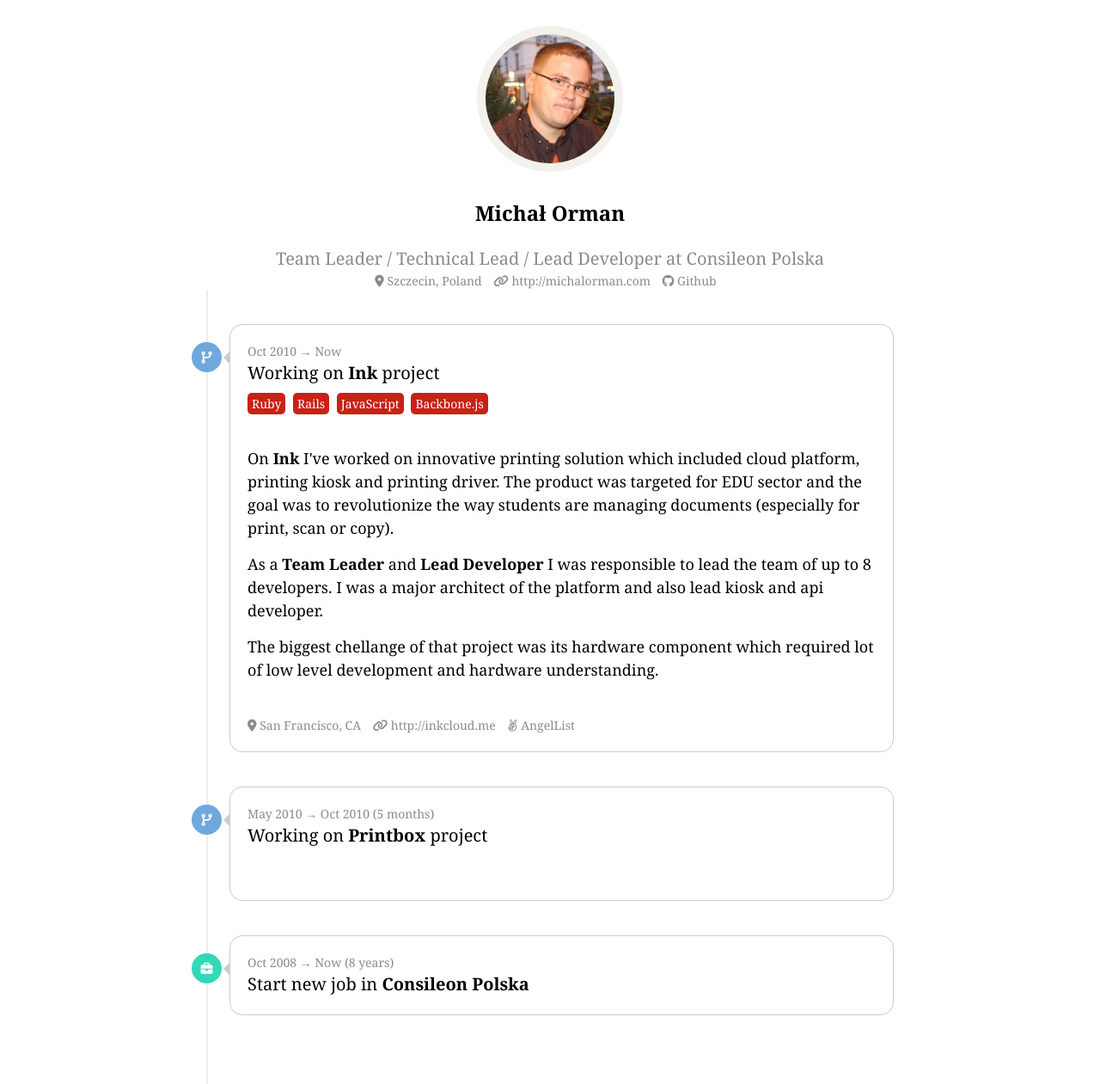
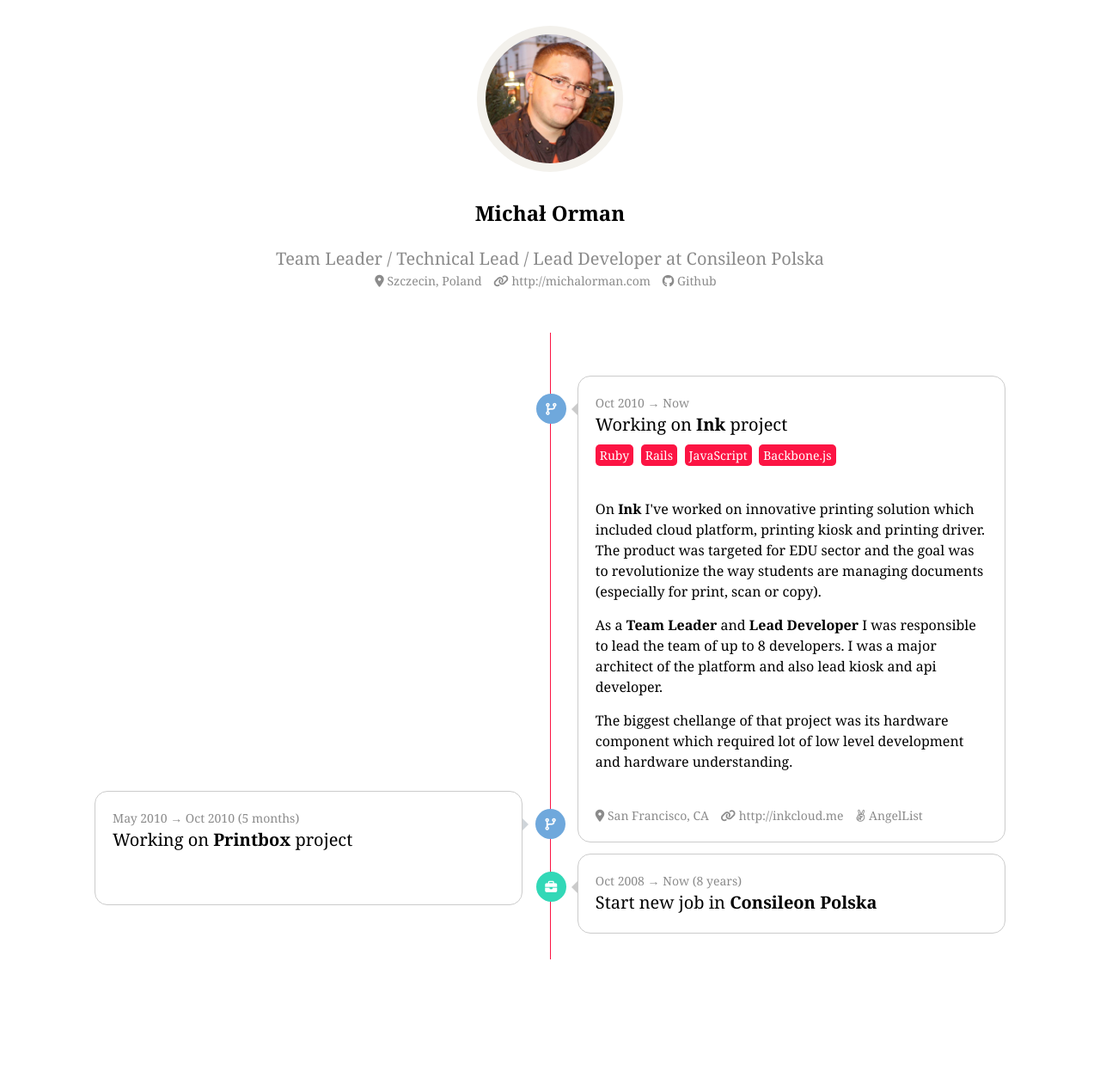
Before and after one commit to michalorman/michalorman.github.com, a Jekyll site: the page profile.html, which Jekyll copies as it is, in a window 1280 px wide. Shown: the whole page at 86% size. Built offline with Jekyll 4.4.1, drawn with Linux system fonts in a browser that asks for light colours; nearby versions of some CDN libraries; after the commit the page ends 1126 px from its top, so only the background shows below that.

Commit message:
2 column timeline.

```diff
--- a/css/profile.css
+++ b/css/profile.css
@@ -114,6 +114,8 @@
   display: flex;
   flex-direction: column;
   align-items: center;
+  width: 1060px;
+  margin: 0 auto;
 }
 
 #personal-info {
@@ -161,17 +163,32 @@
 }
 
 #timeline {
-  border-left: 2px solid #ededed;
-  padding: 40px 0 40px 25px;
-  width: 800px;
+  width: 100%;
+  position: relative;
+  margin: 50px 0;
+  padding: 50px 0;
+}
+
+#timeline #timeline-line {
+  position: absolute;
+  top: 0;
+  left: 50%;
+  bottom: -40px;
+  width: 1px;
+  background: #FC1443;
 }
 
 #timeline .timeline-item {
-  margin-bottom: 40px;
+  margin-bottom: -60px;
   border: 1px solid #cbcbcb;
   padding: 20px;
   border-radius: 15px;
   position: relative;
+  width: 47%;
+}
+
+#timeline .timeline-item:nth-child(even) {
+  margin-left: 53%;
 }
 
 #timeline .timeline-item:before {
@@ -184,24 +201,38 @@
   font-family: FontAwesome;
   text-align: center;
   position: absolute;
-  left: -45px;
+  left: -49px;
 }
 
-#timeline .timeline-item:after {
+#timeline .timeline-item:nth-child(odd):before {
+  left: 512px;
+}
+
+#timeline .timeline-item:nth-child(even):after {
   content: '';
   display: block;
   width: 0;
   height: 0;
-  /* border-top: 7px solid transparent; */
-  /* border-bottom: 7px solid transparent; */
-  /* border-left: 7px solid #cfd5da; */
-  /* border-right: 0; */
   border-top: 7px solid transparent;
   border-bottom: 7px solid transparent;
   border-right: 7px solid #cbcbcb;
   position: absolute;
   top: 31px;
   left: -8px;
+}
+
+#timeline .timeline-item:nth-child(odd):after {
+  content: '';
+  display: block;
+  width: 0;
+  height: 0;
+  border-top: 7px solid transparent;
+  border-bottom: 7px solid transparent;
+  border-left: 7px solid #cfd5da;
+  border-right: 0;
+  position: absolute;
+  top: 31px;
+  left: 497px;
 }
 
 #timeline .timeline-item.project:before {
@@ -229,7 +260,8 @@
 }
 
 #timeline .timeline-item .tags .tag {
-  background: #C82117;
+  /* background: #C82117; */
+  background: #FC1443;
   color: white;
   padding: 3px 5px;
   margin-right: 5px;
@@ -238,7 +270,7 @@
 
 #timeline .timeline-item .timeline-content {
   margin: 40px 0;
-  font-size: 18px;
+  font-size: 16px;
 }
 
 #timeline .timeline-item .timeline-content p {
--- a/profile.html
+++ b/profile.html
@@ -10,7 +10,6 @@
   </head>
   <body>
     <main id='content' role='main'>
-
       <div id='personal-info'>
         <div id='photo'></div>
         <h1>Michał Orman</h1>
@@ -30,6 +29,7 @@
       </div>
 
       <div id='timeline'>
+        <div id='timeline-line'></div>
         <div class='timeline-item project'>
           <header>Oct 2010 &rarr; Now</header>
           <div class='title'>Working on <strong>Ink</strong> project</div>
@@ -65,12 +65,14 @@
             <a href='https://angel.co/ink'>AngelList</a>
           </footer>
         </div>
+
         <div class='timeline-item project'>
           <header>May 2010 &rarr; Oct 2010 (5 months)</header>
           <div class='title'>Working on <strong>Printbox</strong> project</div>
           <div class='timeline-content'>
           </div>
         </div>
+
         <div class='timeline-item job'>
           <header>Oct 2008 &rarr; Now (8 years)</header>
           <div class='title'>Start new job in <strong>Consileon Polska</strong></div>
```
